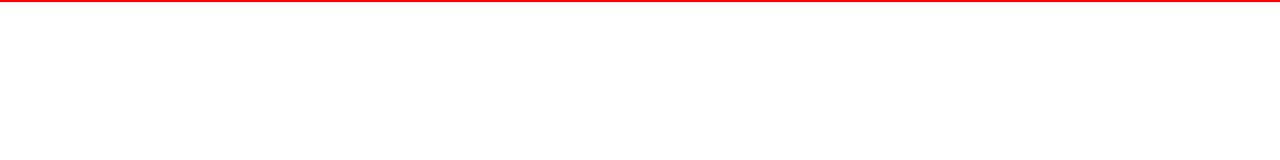
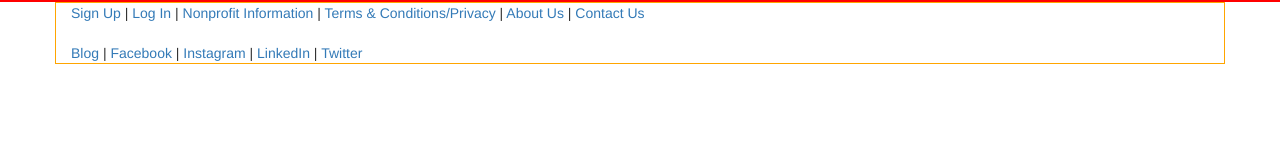
Before and after one commit to alangster/ballin-dubstep, a plain HTML site: page index.html in a window 1280 px wide. Drawn offline with nearby package versions, Linux system fonts and the light colour scheme.

Commit message:
basic footer laid out and transcluded

```diff
--- a/index.html
+++ b/index.html
@@ -12,15 +12,16 @@
 			<div class="row">
 				<header class="header col-md-12"></header>
 			</div>
+		</div>
+		<div class="container">
 			<div class="row">
 				<sidebar></sidebar>
 				<content></content>
-			</div>
-			<div class="row">
-				<footer></footer>
+				<footer class="footer my-footer"></footer>
 			</div>
 		</div>
 		<script type="text/javascript" src="https://ajax.googleapis.com/ajax/libs/angularjs/1.2.28/angular.min.js"></script>
 		<script type="text/javascript" src="js/app.js"></script>
+		<script type="text/javascript" src="js/directives/footer.js"></script>
 	</body>
 </html>
--- /dev/null
+++ b/js/directives/footer.js
@@ -0,0 +1,12 @@
+(function() {
+
+	var app = angular.module('weevApp');
+
+	app.directive('footer', function() {
+		return {
+			restrict: 'E',
+			templateUrl: 'js/partials/footer.html',
+		}
+	})
+
+})();
--- /dev/null
+++ b/js/partials/footer.html
@@ -0,0 +1,15 @@
+<div class="container">
+	<a href="#">Sign Up</a> |
+	<a href="#">Log In</a> |
+	<a href="#">Nonprofit Information</a> |
+	<a href="#">Terms & Conditions/Privacy</a> |
+	<a href="#">About Us</a> |
+	<a href="#">Contact Us</a>
+</br>
+</br>
+	<a href="#">Blog</a> |
+	<a href="#">Facebook</a> |
+	<a href="#">Instagram</a> |
+	<a href="#">LinkedIn</a> |
+	<a href="#">Twitter</a>
+</div>
--- a/stylesheets/main.css
+++ b/stylesheets/main.css
@@ -2,3 +2,9 @@
 	color: red;
 	border: 1px solid red;
 }
+
+/*FOOTER*/
+footer.my-footer {
+	border: 1px solid orange;
+
+}
```
